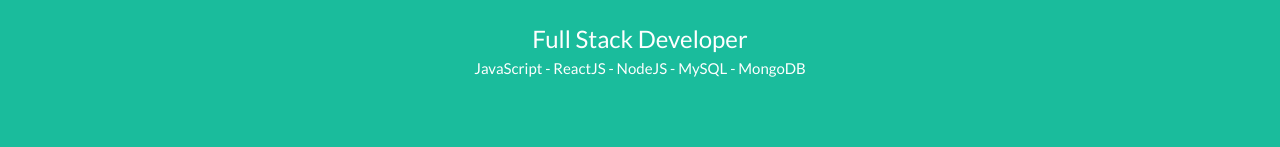
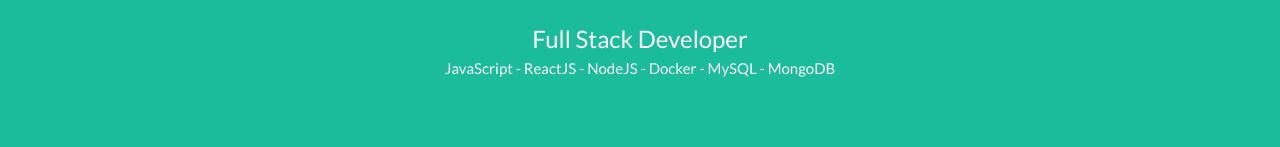
Before and after one commit to mcamillosf/portfolio, a website: page index.html in a window 1280 px wide. Shown: the part 615-762 px from the top of the page. Drawn offline with nearby package versions, Linux system fonts and the light colour scheme.

Commit message:
inserindo docker nas compentencias

```diff
--- a/index.html
+++ b/index.html
@@ -71,7 +71,7 @@
                 </div>
                 <!-- Masthead Subheading-->
                 <p class="masthead-subheading font-weight-light mb-0">Full Stack Developer</p>
-                <p class="descrip font-weight-light mb-0">JavaScript - ReactJS - NodeJS - MySQL - MongoDB</p>
+                <p class="descrip font-weight-light mb-0">JavaScript - ReactJS - NodeJS - Docker - MySQL - MongoDB</p>
             </div>
         </header>
         <!-- Portfolio Section-->
```
